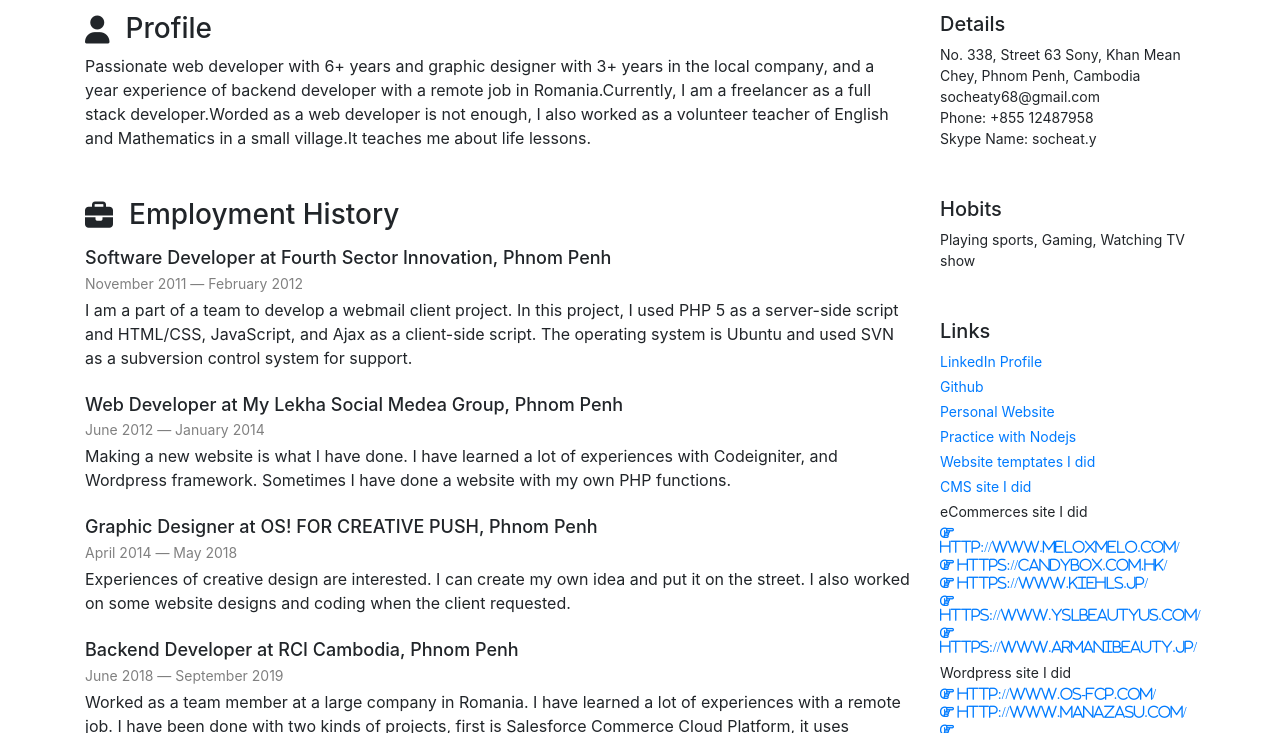
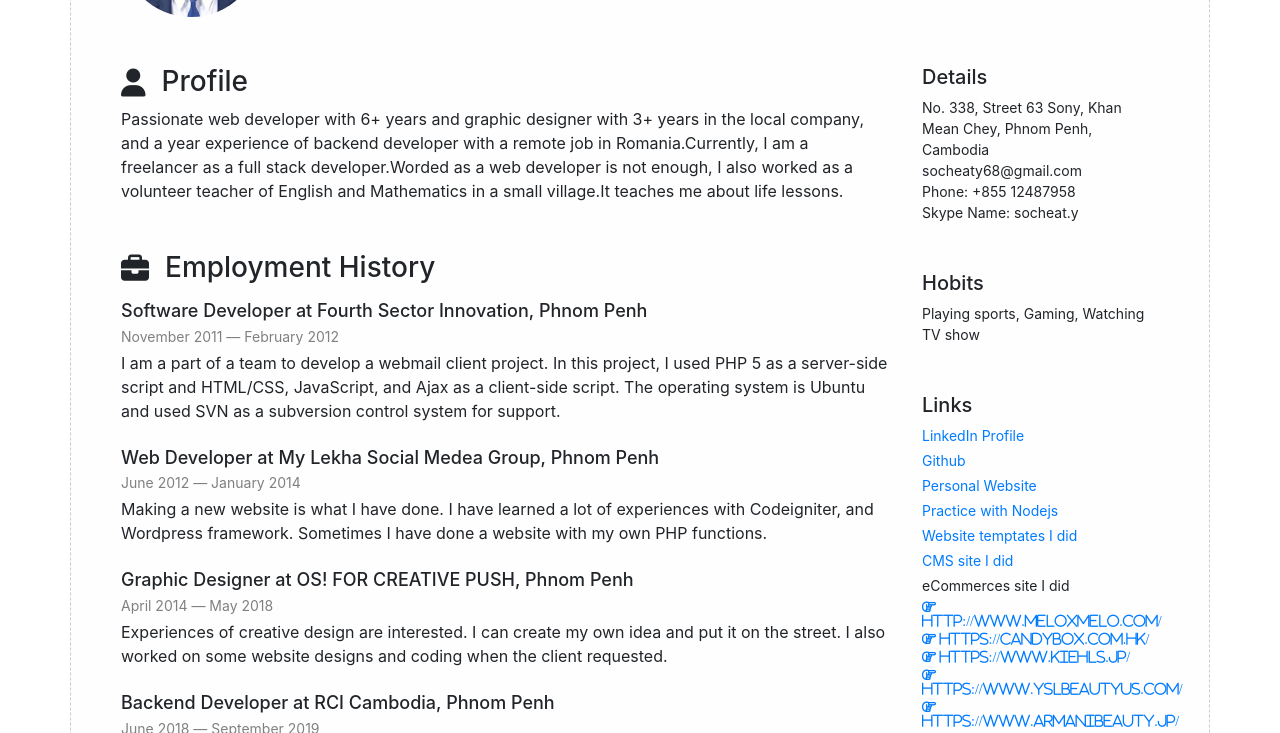
Before and after one commit to yornsocheat/socheatyorn.info, a plain HTML site: page index.html in a window 1280 px wide. Shown: the part 224-957 px from the top of the page. Drawn offline with Linux system fonts and the light colour scheme.

Commit message:
updated html

```diff
--- a/index.html
+++ b/index.html
@@ -25,7 +25,8 @@
 </head>
 
 <body>
-    <div class="container mt-5">
+    <div class="container"
+        style="border:1px dashed #ccc; border-radius: 20px; margin: 50px auto; padding: 50px;background-color: #FEFEFE;">
         <div class="media mb-5">
             <img class="align-self-start mr-4 rounded-circle" src="img/socheatyorn-photo.jpg" width="140"
                 alt="Socheat Yorn Photo">
```
